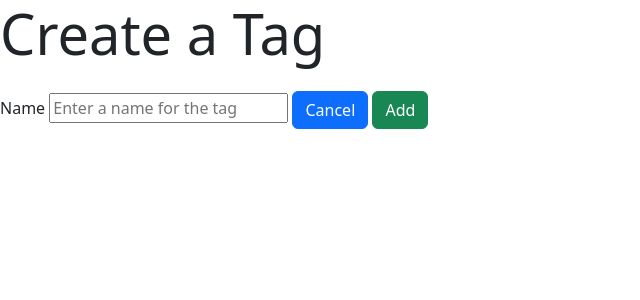
After one commit to Panthallassa/blogly-part1, a Flask app: page /tags/new in a window 1280 px wide. The commit adds this page. Shown: the top 300 px of the page, without its empty margins (0-640 px from the left). Run offline with Flask 3, Linux system fonts and the light colour scheme.

Commit message:
some more additions

```diff
--- a/app.py
+++ b/app.py
@@ -1,7 +1,7 @@
 """Blogly application."""
 
 from flask import Flask, render_template, request, redirect, url_for, flash
-from models import db, connect_db, User, Post
+from models import db, connect_db, User, Post, Tag
 from flask_debugtoolbar import DebugToolbarExtension
 
 app = Flask(__name__)
@@ -109,16 +109,25 @@ def submit_post(user_id):
 @app.route('/posts/<int:post_id>', methods=["GET", "POST"])
 def show_post(post_id):
     """Shows the post of given id"""
-    print("Fetching post with ID:", post_id)
     post = Post.query.get_or_404(post_id)
-    print("Post found:", post)
-    return render_template('post_details.html', post=post)
+    for tag in post.tags:
+        print(f"<<<<<<Tag: {tag.name}>>>>>>>")
 
-@app.route('/posts/<int:post_id>/edit', methods=["GET"])
+    return render_template('post_details.html', post=post, tags=post.tags)
+
+@app.route('/posts/<int:post_id>/edit', methods=["GET", "POST"])
 def edit_post(post_id):
     """Shows editing page for a post"""
     post = Post.query.get_or_404(post_id)
-    return render_template('post_edit.html', post=post)
+    tags = Tag.query.all()
+    if request.method == "POST":
+        post.title = request.form['title']
+        post.content = request.form['content']
+        tag_ids = request.form.getlist('tags')
+        post.tags = Tag.query.filter(Tag.id.in_(tag_ids)).all()
+        db.session.commit()
+        return redirect(url_for('show_post', post_id=post.id))
+    return render_template('post_edit.html', post=post, tags=tags)
 
 @app.route('/posts/<int:post_id>/edit', methods=["POST"])
 def update_post(post_id):
@@ -142,3 +151,56 @@ def delete_post(post_id):
     db.session.commit()
 
     return redirect(url_for('user_page'))
+
+@app.route('/tags', methods=["GET"])
+def show_tags():
+    """Shows a list of all tags"""
+    tags = Tag.query.all()
+    return render_template('list_tags.html', tags=tags)
+
+@app.route('/tags/<int:tag_id>')
+def tag_details(tag_id):
+    """Shows one specific tag"""
+    tag = Tag.query.get_or_404(tag_id)
+    return render_template('show_tag.html', tag=tag)
+
+@app.route('/tags/new', methods=["GET"])
+def add_tag():
+    """Route to add a new tag"""
+    return render_template('add_tag.html')
+
+@app.route('/tags/new', methods=["POST"])
+def commit_tag():
+    """Add a tag to the database"""
+    tag_name = request.form['add-tag']
+    tag = Tag(name=tag_name)
+    db.session.add(tag)
+    db.session.commit()
+    return redirect(url_for('show_tags'))
+
+@app.route('/tags/<int:tag_id>/edit', methods=["GET"])
+def edit_tag(tag_id):
+    """Shows editing page for a tag"""
+    tag = Tag.query.get_or_404(tag_id)
+    return render_template('edit_tag.html', tag=tag)
+
+@app.route('/tags/<int:tag_id>/edit', methods=["POST"])
+def post_edit_tag(tag_id):
+    """Adds updates to the database"""
+    tag = Tag.query.get_or_404(tag_id)
+    tag.name = request.form['add-tag']
+    db.session.add(tag)
+    db.session.commit()
+    return redirect(url_for('show_tags'))
+
+@app.route('/tags/<int:tag_id>/delete', methods=["GET", "POST"])
+def delete_tag(tag_id):
+    """Deletes a tag of given tag_id"""
+    tag = Tag.query.get_or_404(tag_id)
+    db.session.delete(tag)
+    db.session.commit()
+
+    return redirect(url_for('show_tags'))
+
+if __name__ == '__main__':
+    app.run(debug=True)
--- /dev/null
+++ b/templates/add_tag.html
@@ -0,0 +1,24 @@
+{% extends "base.html" %} {% block title %} Create a Tag{%
+endblock %} {% block content %}
+
+<h1 class="display-4 mb-4">Create a Tag</h1>
+
+<form action="{{ url_for('commit_tag') }}" method="post">
+	<label for="add-tag">Name</label>
+	<input
+		type="text"
+		id="add-tag"
+		name="add-tag"
+		placeholder="Enter a name for the tag"
+	/>
+
+	<a
+		href="{{ url_for('show_tags') }}"
+		class="btn btn-primary"
+		>Cancel</a
+	>
+
+	<button type="submit" class="btn btn-success">Add</button>
+</form>
+
+{% endblock %}
```
Also changed, not shown: models.py (+26 -4 lines), templates/edit_tag.html (added, +29 -0 lines), templates/list_tags.html (added, +22 -0 lines), templates/post.html (+12 -0 lines), templates/post_details.html (+9 -1 lines), templates/post_edit.html (+32 -0 lines), templates/show_tag.html (added, +28 -0 lines), test.py (+26 -26 lines).
